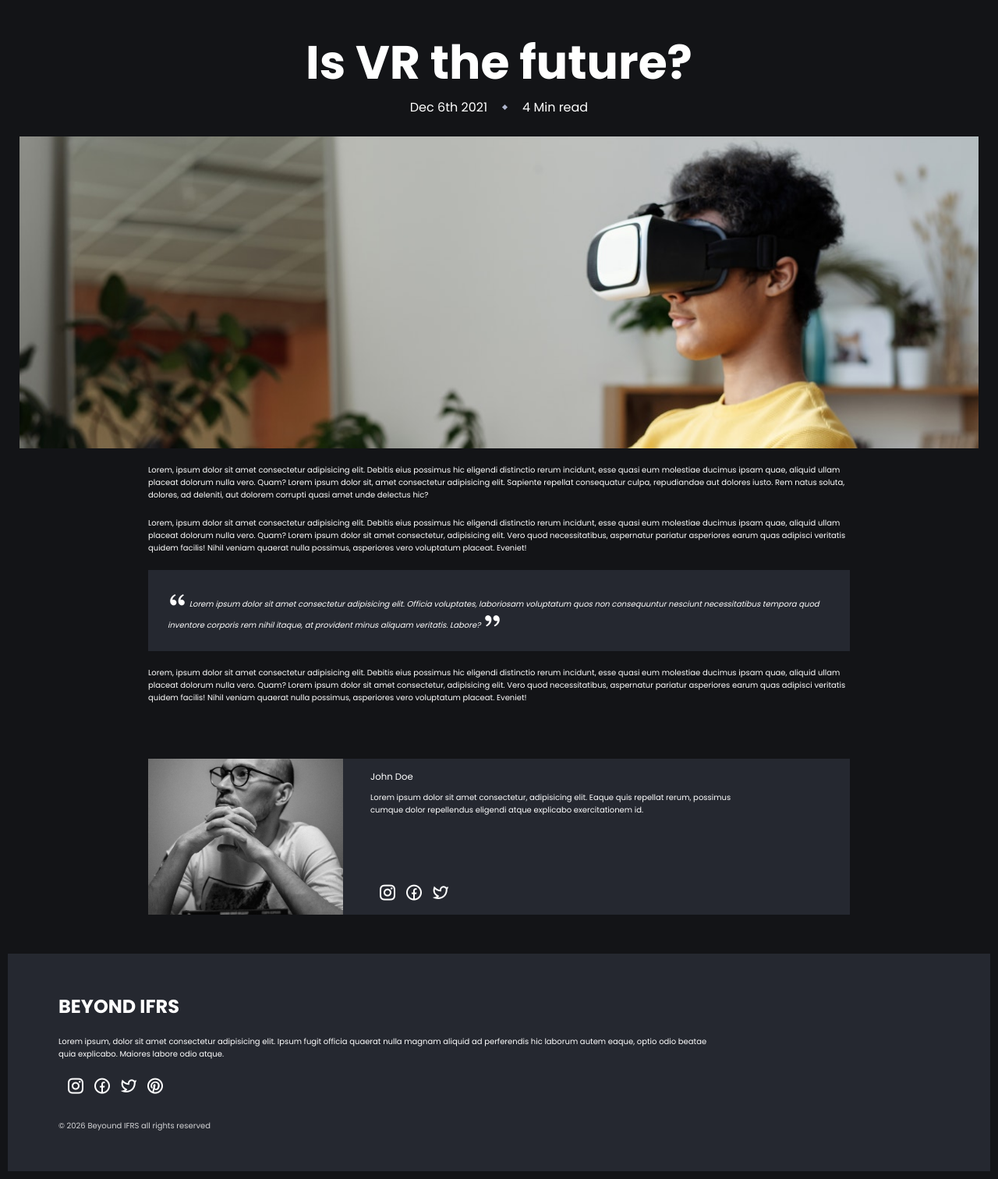
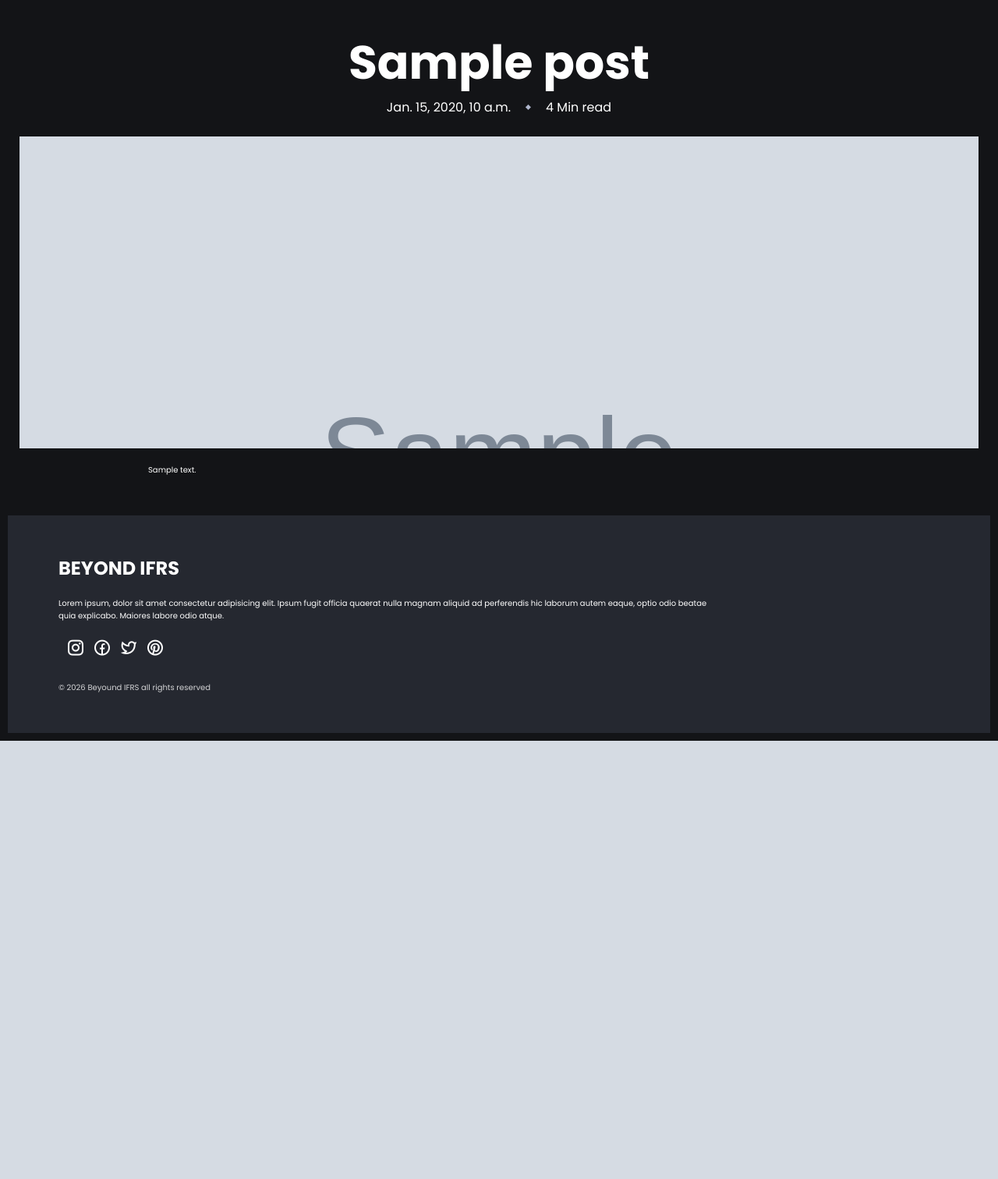
Before and after one commit to masibulele/beyond_ifrs, a Django app: page /post/1 in a window 1280 px wide. Shown: the part 65-1577 px from the top of the page at 78% size. After the commit the page ends 1015 px from the top, so only its background shows below. Run offline with Django 5.2, Linux system fonts and the light colour scheme; tables that the repository leaves empty hold one stand-in row (values such as "Sample post"); grey boxes marked "Sample" are stand-in pictures; some libraries are stand-ins or nearby versions.

Commit message:
update to individual post render

```diff
--- a/blog/templates/blog/index.html
+++ b/blog/templates/blog/index.html
@@ -14,7 +14,7 @@
                 <span>Apple announces a new partnership</span>
             </div>
             {%for post in recent%}
-            <a href="#" class=" article featured-article featured-article-{{forloop.counter}}">
+            <a href="{% url 'post_details' post.pk %}" class=" article featured-article featured-article-{{forloop.counter}}">
                 <img src="{{ post.image.url }}" alt="" class=" article-img featured-{{forloop.counter}}">
                 <span class="catergory">
                     {{post.cat}}
--- a/blog/templates/blog/post.html
+++ b/blog/templates/blog/post.html
@@ -4,33 +4,29 @@
      <section class=" blog-post featured-section-offset">
         <div class="blog-post-container section-container">
             <div class="blog-post-data">
-                <h3 class="title blog-post-title">Is VR the future?</h3>
+                <h3 class="title blog-post-title">{{ post.title}}</h3>
                 <div class="article-details">
-                    <span>Dec 6th 2021</span>
+                    <span>{{ post.published_at}}</span>
                     <span class="article-data-span"></span>
                     <span>4 Min read</span>
                 </div>
-                <img src="{% static 'blog\images\featured\featured-1.jpg'%}" alt="">
+                <img src="{{ post.image.url}}" alt="">
             </div>
 
             <div class="section-container">
                 <p>
-                    Lorem, ipsum dolor sit amet consectetur adipisicing elit. Debitis eius possimus hic eligendi distinctio rerum incidunt, esse quasi eum molestiae ducimus ipsam quae, aliquid ullam placeat dolorum nulla vero. Quam? Lorem ipsum dolor sit, amet consectetur adipisicing elit. Sapiente repellat consequatur culpa, repudiandae aut dolores iusto. Rem natus soluta, dolores, ad deleniti, aut dolorem corrupti quasi amet unde delectus hic?
+                   {{ post.content}}
                 </p>
 
-                <p>
-                    Lorem, ipsum dolor sit amet consectetur adipisicing elit. Debitis eius possimus hic eligendi distinctio rerum incidunt, esse quasi eum molestiae ducimus ipsam quae, aliquid ullam placeat dolorum nulla vero. Quam? Lorem ipsum dolor sit amet consectetur, adipisicing elit. Vero quod necessitatibus, aspernatur pariatur asperiores earum quas adipisci veritatis quidem facilis! Nihil veniam quaerat nulla possimus, asperiores vero voluptatum placeat. Eveniet!
-                </p>
 
-                <blockquote class="quote">
+
+                <!-- <blockquote class="quote">
                     <p><span><i class="ri-double-quotes-l"></i></span> Lorem ipsum dolor sit amet consectetur adipisicing elit. Officia voluptates, laboriosam voluptatum quos non consequuntur nesciunt necessitatibus tempora quod inventore corporis rem nihil itaque, at provident minus aliquam veritatis. Labore?  <span><i class="ri-double-quotes-r"></i></span></p>
                 </blockquote>
+             -->
 
-                <p>
-                    Lorem, ipsum dolor sit amet consectetur adipisicing elit. Debitis eius possimus hic eligendi distinctio rerum incidunt, esse quasi eum molestiae ducimus ipsam quae, aliquid ullam placeat dolorum nulla vero. Quam? Lorem ipsum dolor sit amet consectetur, adipisicing elit. Vero quod necessitatibus, aspernatur pariatur asperiores earum quas adipisci veritatis quidem facilis! Nihil veniam quaerat nulla possimus, asperiores vero voluptatum placeat. Eveniet!
-                </p>
 
-                <div class="author d-grid">
+                <!-- <div class="author d-grid">
                     <div class="author-image-box">
                         <img src="{% static 'blog\images\author.jpg'%}" alt="" class="article-img">
                     </div>
@@ -49,7 +45,7 @@
                             </li>
                         </ul>
                     </div>
-                </div>
+                </div> -->
             </div>
         </div>
 
--- a/blog/views.py
+++ b/blog/views.py
@@ -1,4 +1,4 @@
-from django.shortcuts import render
+from django.shortcuts import render , get_object_or_404
 from django.http import HttpResponse
 from .models import Post, Catergory
 
@@ -6,7 +6,7 @@ from .models import Post, Catergory
 
 def index(request):
     # retrieve all posts from database
-    recent_posts = Post.objects.filter(section="recent")
+    recent_posts = Post.objects.filter(section="recent").order_by("-published_at")
     trending_posts = Post.objects.filter(section="trending")
     quick_posts = Post.objects.filter(section="quick_read")
     older_posts = Post.objects.filter(section="older_posts")
@@ -23,4 +23,9 @@ def index(request):
     return render(request,"blog/index.html",context=context)
 
 def post_details(request,post_id):
-    return render(request, "blog/post.html")
+    post = get_object_or_404(Post,pk=post_id)
+    context={
+        "post":post,
+    }
+
+    return render(request, "blog/post.html",context=context)
```
